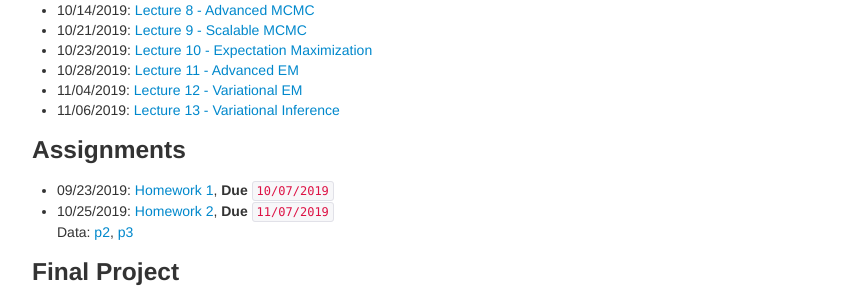
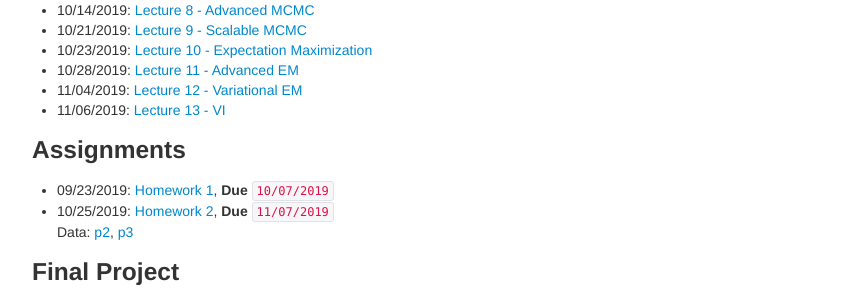
Before and after one commit to zcrabbit/zcrabbit.github.io, a Jekyll site: the page built from courses/mcs-f19.md, in a window 1280 px wide and 900 px high, scrolled down 1165 px. Shown: the part 158-452 px from the top of the window, without its empty margins (208-1068 px from the left). Built offline with Jekyll 4.4.1, drawn with Linux system fonts in a browser that asks for light colours.

Commit message:
Update mcs-f19.md

```diff
--- a/courses/mcs-f19.md
+++ b/courses/mcs-f19.md
@@ -50,7 +50,7 @@ We will use python during the course. A good Python tutorial is available at <ht
 - 10/23/2019: [Lecture 10 - Expectation Maximization]({{sites.baseurl}}/static/slides/mcs_fall19/lec10.pdf)
 - 10/28/2019: [Lecture 11 - Advanced EM]({{sites.baseurl}}/static/slides/mcs_fall19/lec11.pdf)
 - 11/04/2019: [Lecture 12 - Variational EM]({{sites.baseurl}}/static/slides/mcs_fall19/lec12.pdf)
-- 11/06/2019: [Lecture 13 - Variational Inference]({{sites.baseurl}}/static/slides/mcs_fall19/lec13.pdf)
+- 11/06/2019: [Lecture 13 - VI]({{sites.baseurl}}/static/slides/mcs_fall19/lec13.pdf)
 
 
 ### Assignments
```
